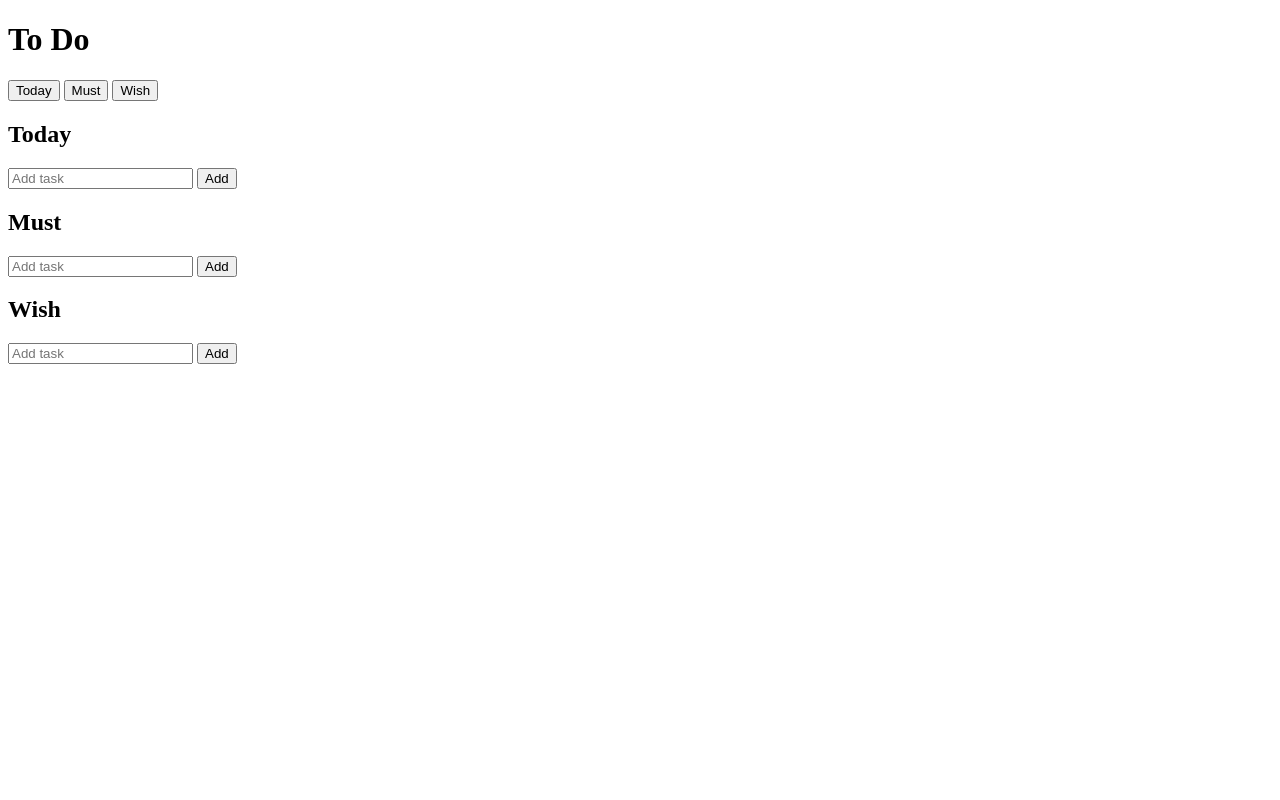
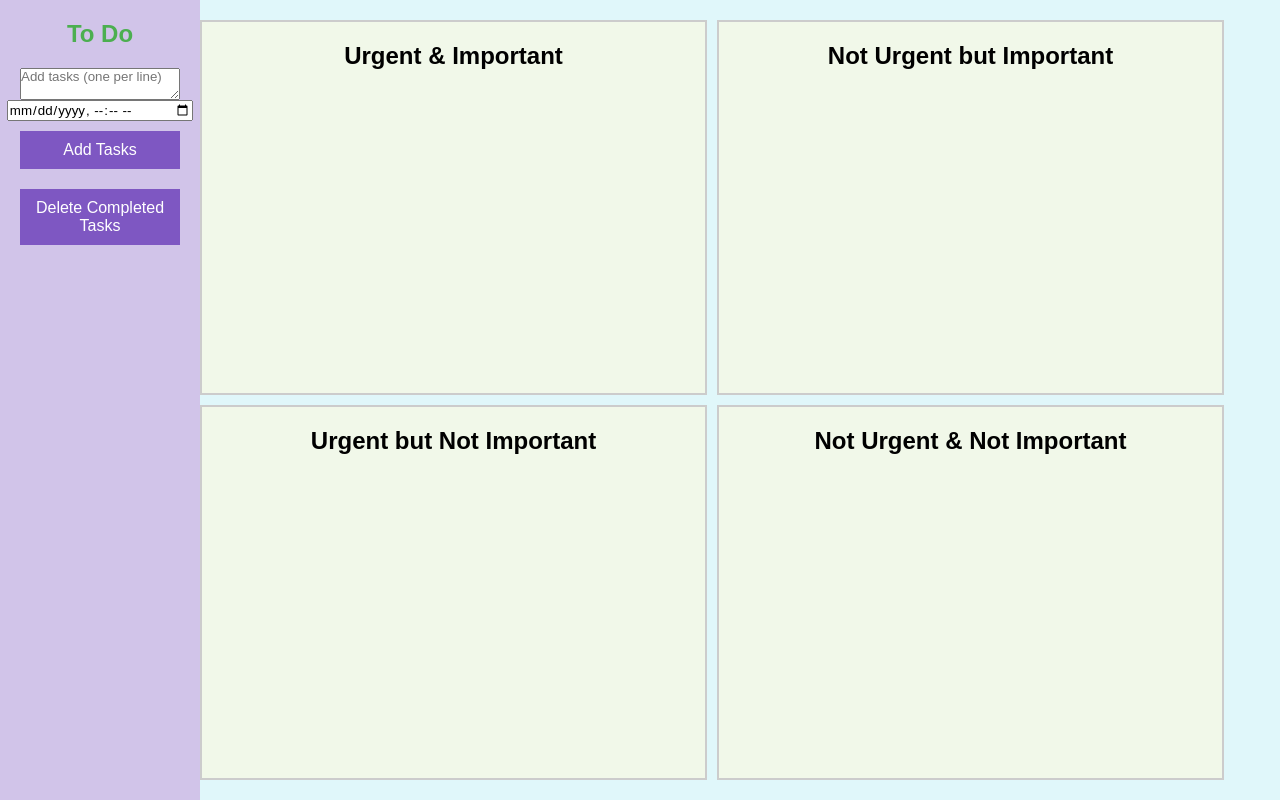
Before and after one commit to kaimanaaito/ToDoApp, a plain HTML site: page ToDoApp/index.html in a window 1280 px wide. Drawn offline with Linux system fonts and the light colour scheme.

Commit message:
added changes

```diff
--- a/ToDoApp/index.html
+++ b/ToDoApp/index.html
@@ -4,37 +4,34 @@
     <meta charset="UTF-8">
     <meta name="viewport" content="width=device-width, initial-scale=1.0">
     <title>To Do List</title>
-    <link rel="stylesheet" href="style.css">
+    <link rel="stylesheet" href="styles.css">
 </head>
 <body>
 
     <div class="sidebar">
         <h1>To Do</h1>
-        <button onclick="showToday()">Today</button>
-        <button onclick="showMust()">Must</button>
-        <button onclick="showWish()">Wish</button>
+        <textarea id="taskInput" placeholder="Add tasks (one per line)"></textarea>
+        <input type="datetime-local" id="dueDate" /> <!-- 日付と時間を選択できる -->
+        <button onclick="addTasks()">Add Tasks</button>
+        <button onclick="deleteCompletedTasks()">Delete Completed Tasks</button>
     </div>
 
-    <div class="main">
-        <div class="section" id="todaySection">
-            <h2>Today</h2>
-            <ul id="todayList"></ul>
-            <input type="text" id="todayInput" placeholder="Add task">
-            <button onclick="addTask('today')">Add</button>
+    <div class="matrix">
+        <div class="quadrant" id="urgent-important" ondrop="drop(event)" ondragover="allowDrop(event)">
+            <h2>Urgent & Important</h2>
+            <div class="tasks"></div>
         </div>
-
-        <div class="section" id="mustSection">
-            <h2>Must</h2>
-            <ul id="mustList"></ul>
-            <input type="text" id="mustInput" placeholder="Add task">
-            <button onclick="addTask('must')">Add</button>
+        <div class="quadrant" id="not-urgent-important" ondrop="drop(event)" ondragover="allowDrop(event)">
+            <h2>Not Urgent but Important</h2>
+            <div class="tasks"></div>
         </div>
-
-        <div class="section" id="wishSection">
-            <h2>Wish</h2>
-            <ul id="wishList"></ul>
-            <input type="text" id="wishInput" placeholder="Add task">
-            <button onclick="addTask('wish')">Add</button>
+        <div class="quadrant" id="urgent-not-important" ondrop="drop(event)" ondragover="allowDrop(event)">
+            <h2>Urgent but Not Important</h2>
+            <div class="tasks"></div>
+        </div>
+        <div class="quadrant" id="not-urgent-not-important" ondrop="drop(event)" ondragover="allowDrop(event)">
+            <h2>Not Urgent & Not Important</h2>
+            <div class="tasks"></div>
         </div>
     </div>
 
--- a/ToDoApp/script.js
+++ b/ToDoApp/script.js
@@ -1,41 +1,64 @@
-// Display "Today" section and hide others
-function showToday() {
-    document.getElementById('todaySection').style.display = 'block';
-    document.getElementById('mustSection').style.display = 'none';
-    document.getElementById('wishSection').style.display = 'none';
+function allowDrop(event) {
+    event.preventDefault(); // デフォルトの動作を防ぐ
 }
 
-// Display "Must" section and hide others
-function showMust() {
-    document.getElementById('todaySection').style.display = 'none';
-    document.getElementById('mustSection').style.display = 'block';
-    document.getElementById('wishSection').style.display = 'none';
+function drop(event) {
+    event.preventDefault();
+    const taskId = event.dataTransfer.getData("text");
+    const taskElement = document.getElementById(taskId);
+    event.target.querySelector('.tasks').appendChild(taskElement);
 }
 
-// Display "Wish" section and hide others
-function showWish() {
-    document.getElementById('todaySection').style.display = 'none';
-    document.getElementById('mustSection').style.display = 'none';
-    document.getElementById('wishSection').style.display = 'block';
+function addTasks() {
+    const taskInput = document.getElementById("taskInput").value;
+    const dueDate = document.getElementById("dueDate").value;
+
+    if (taskInput.trim() === "") {
+        alert("Please enter a task.");
+        return;
+    }
+
+    const taskId = `task-${Date.now()}`; // ユニークなIDを生成
+    const taskElement = document.createElement("div");
+    taskElement.id = taskId;
+    taskElement.className = "task";
+    taskElement.draggable = true; // ドラッグ可能にする
+    taskElement.ondragstart = (event) => event.dataTransfer.setData("text", taskId);
+
+    taskElement.innerHTML = `
+        <span>${taskInput} (Due: ${dueDate})</span>
+        <input type="checkbox" onchange="markAsCompleted(this)">
+        <button onclick="deleteTask('${taskId}')">Delete</button>
+    `;
+
+    // 各クワドラントにタスクを追加
+    document.querySelector("#urgent-important .tasks").appendChild(taskElement);
+    document.getElementById("taskInput").value = ""; // 入力欄をクリア
+    document.getElementById("dueDate").value = ""; // 日付入力欄をクリア
 }
 
-// Add task to the relevant section
-function addTask(section) {
-    let input, list;
-    if (section === 'today') {
-        input = document.getElementById('todayInput').value;
-        list = document.getElementById('todayList');
-    } else if (section === 'must') {
-        input = document.getElementById('mustInput').value;
-        list = document.getElementById('mustList');
-    } else if (section === 'wish') {
-        input = document.getElementById('wishInput').value;
-        list = document.getElementById('wishList');
-    }
-
-    if (input.trim() !== '') {
-        let li = document.createElement('li');
-        li.textContent = input;
-        list.appendChild(li);
+function markAsCompleted(checkbox) {
+    const taskElement = checkbox.parentElement;
+    if (checkbox.checked) {
+        taskElement.style.textDecoration = "line-through"; // 完了したタスクに取り消し線を引く
+    } else {
+        taskElement.style.textDecoration = "none"; // 取り消し線を解除
     }
 }
+
+function deleteCompletedTasks() {
+    const tasks = document.querySelectorAll('.task');
+    tasks.forEach(task => {
+        const checkbox = task.querySelector('input[type="checkbox"]');
+        if (checkbox.checked) {
+            task.remove(); // 完了したタスクを削除
+        }
+    });
+}
+
+function deleteTask(taskId) {
+    const taskElement = document.getElementById(taskId);
+    if (taskElement) {
+        taskElement.remove(); // 指定したタスクを削除
+    }
+}
--- a/ToDoApp/styles.css
+++ b/ToDoApp/styles.css
@@ -26,6 +26,10 @@ body {
     color: #4caf50;
 }
 
+.sidebar textarea, .sidebar input[type="date"] {
+    width: 100%;
+}
+
 .sidebar button {
     margin: 10px 0;
     padding: 10px;
@@ -41,46 +45,54 @@ body {
     background-color: #6a1b9a;
 }
 
-.main {
-    flex: 1;
-    padding: 20px;
-    background-color: #b2ebf2;
+.matrix {
+    display: grid;
+    grid-template-columns: 1fr 1fr;
+    gap: 10px;
+    width: 80%;
+    margin: 20px 0;
 }
 
-.section {
-    display: none;
-    margin-bottom: 40px;
+.quadrant {
+    border: 2px solid #ccc;
+    padding: 20px;
+    background-color: #f1f8e9;
+    text-align: center;
+    position: relative;
 }
 
-.section h2 {
-    font-size: 22px;
-    margin-bottom: 10px;
+.tasks {
+    margin-top: 10px;
 }
 
-.section ul {
-    list-style: none;
-    margin-bottom: 20px;
+.task {
+    padding: 10px;
+    background-color: #ffcc80;
+    cursor: grab;
+    border: 1px solid #888;
+    border-radius: 5px;
+    text-align: center;
+    margin: 5px 0;
+    transition: background-color 0.3s;
+    display: flex;
+    align-items: center;
+    justify-content: space-between;
 }
 
-.section input {
-    padding: 10px;
-    width: 200px;
-    margin-right: 10px;
+.task:hover {
+    background-color: #ffe0b2;
 }
 
-.section button {
-    padding: 10px;
-    background-color: #4caf50;
+.delete-button {
+    background-color: #ff5252;
+    border: none;
     color: white;
-    border: none;
     cursor: pointer;
+    padding: 5px;
+    border-radius: 5px;
+    font-size: 14px;
 }
 
-.section button:hover {
-    background-color: #388e3c;
+.delete-button:hover {
+    background-color: #d50000;
 }
-
-/* Default visibility for Today Section */
-#todaySection {
-    display: block;
-}
```
